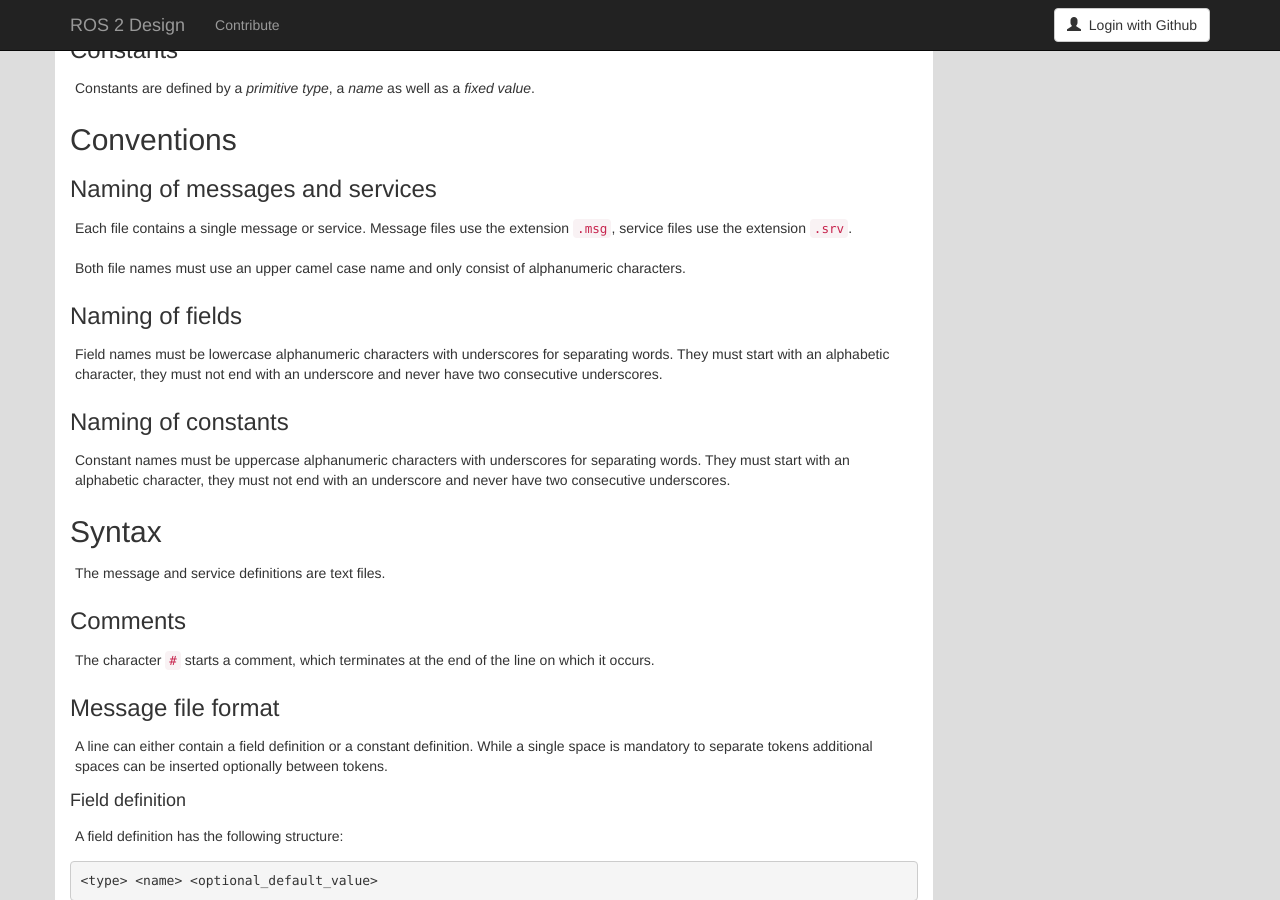
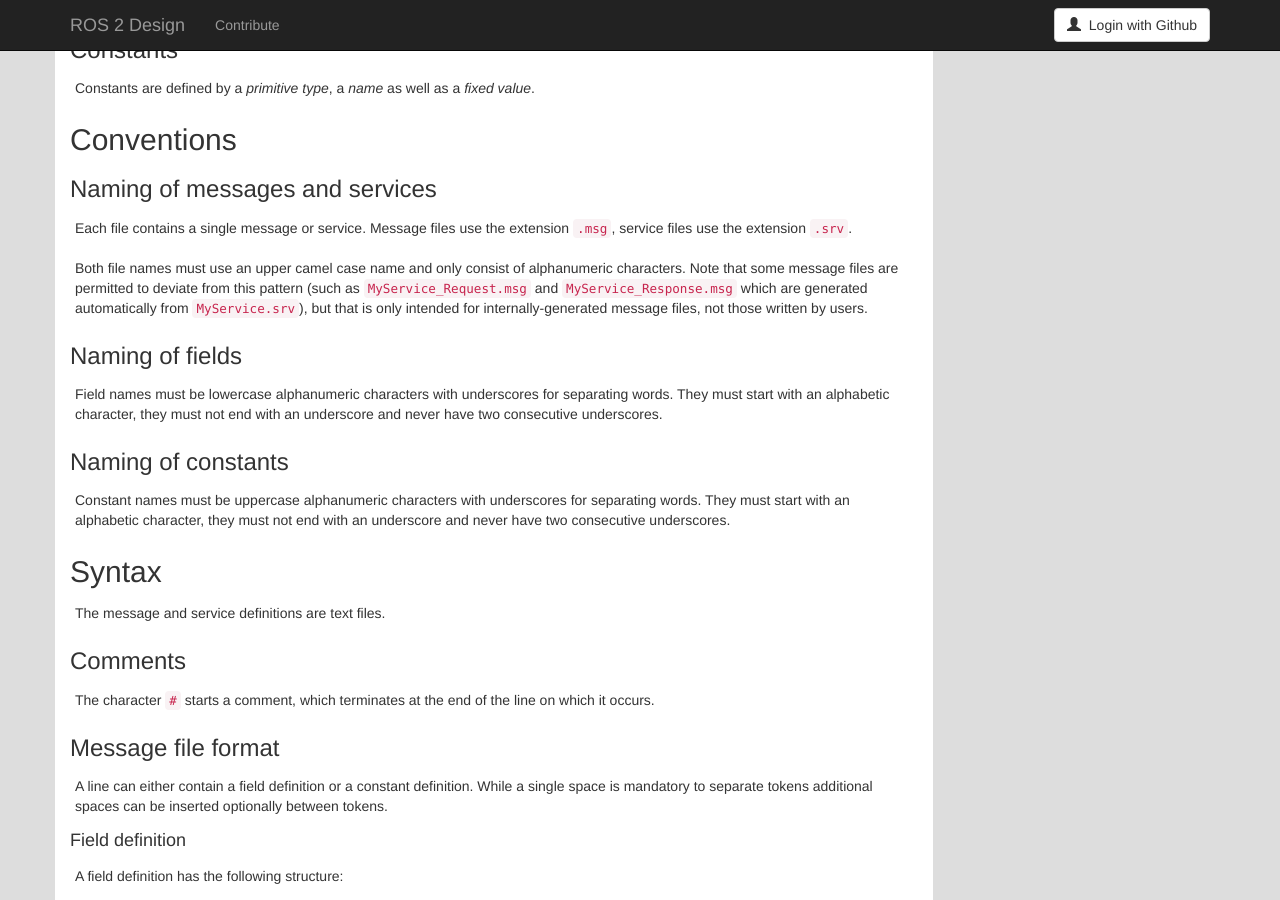
Before and after one commit to ros2/design, a Jekyll site: the page built from articles/110_interface_definition.md, in a window 1280 px wide and 900 px high, scrolled down 2189 px. Built offline with Jekyll 4.4.1, drawn with Linux system fonts in a browser that asks for light colours; nearby versions of some CDN libraries.

Commit message:
Mention there are exceptions to the msg naming rule, intended for internal use only

```diff
--- a/articles/110_interface_definition.md
+++ b/articles/110_interface_definition.md
@@ -137,6 +137,7 @@ Each file contains a single message or service.
 Message files use the extension `.msg`, service files use the extension `.srv`.
 
 Both file names must use an upper camel case name and only consist of alphanumeric characters.
+Note that some message files are permitted to deviate from this pattern (such as `MyService_Request.msg` and `MyService_Response.msg` which are generated automatically from `MyService.srv`), but that is only intended for internally-generated message files, not those written by users.
 
 ### Naming of fields
 
```
